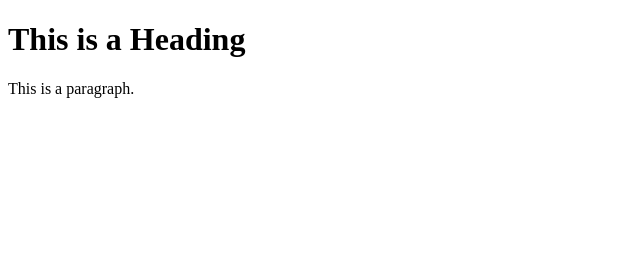
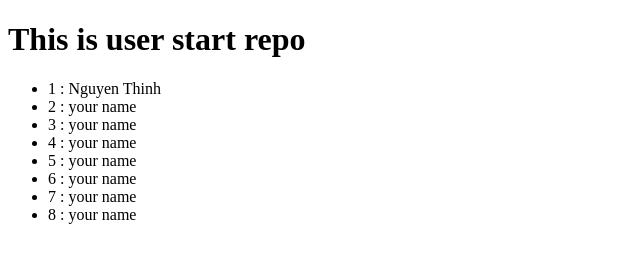
Before and after one commit to nguyenthinhhn/html-profile, a plain HTML site: page index.html in a window 1280 px wide. Shown: the whole page, without its empty margins (0-640 px from the left). Drawn offline with Linux system fonts and the light colour scheme.

Commit message:
Feat : base

```diff
--- a/index.html
+++ b/index.html
@@ -4,9 +4,16 @@
     <title>Page Title</title>
 </head>
 <body>
-
-<h1>This is a Heading</h1>
-<p>This is a paragraph.</p>
-
+<h1>This is user start repo</h1>
+    <ul>
+        <li>1 : Nguyen Thinh</li>
+        <li>2 : your name</li>
+        <li>3 : your name</li>
+        <li>4 : your name</li>
+        <li>5 : your name</li>
+        <li>6 : your name</li>
+        <li>7 : your name</li>
+        <li>8 : your name</li>
+    </ul>
 </body>
 </html>
```
